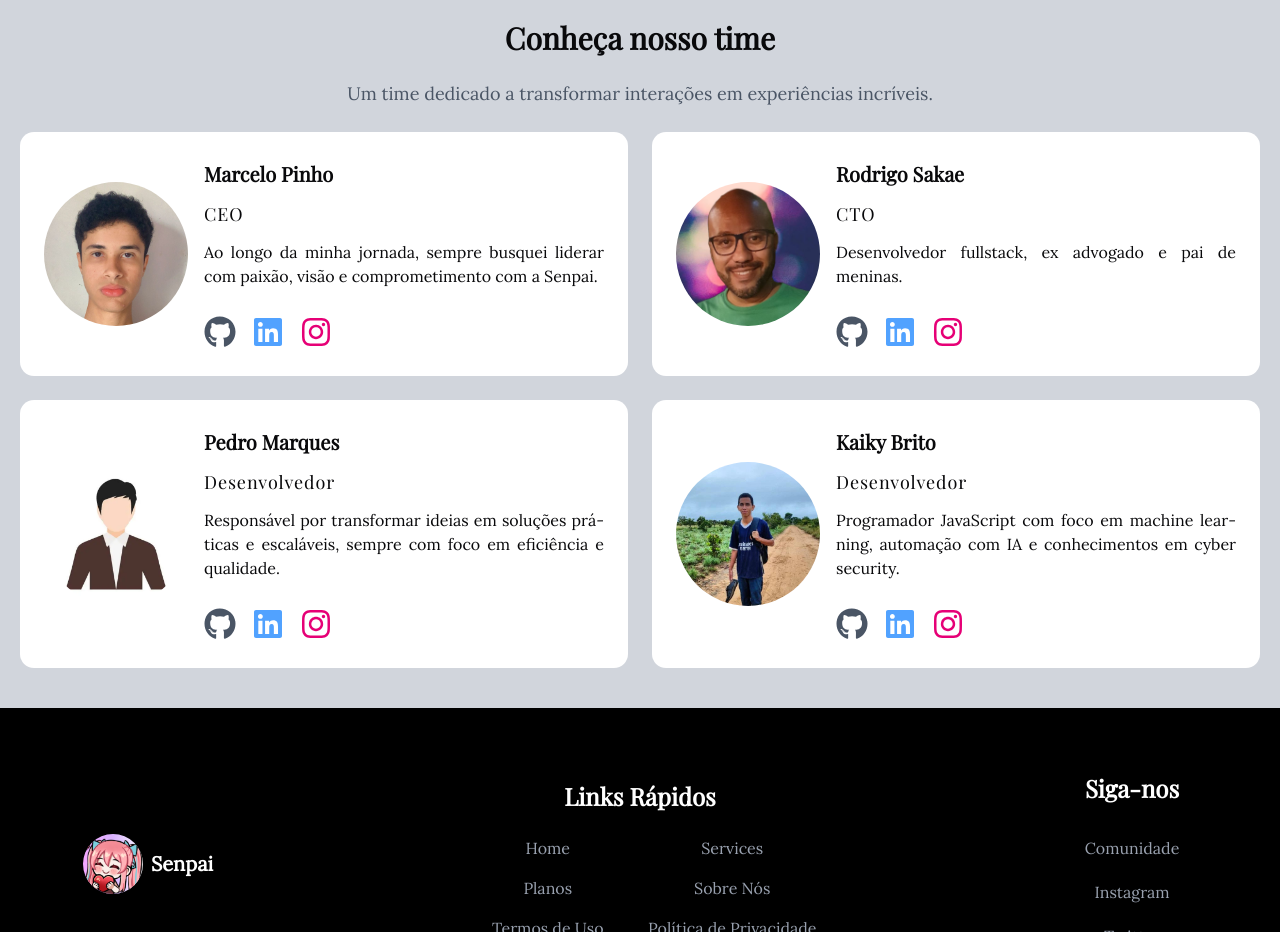
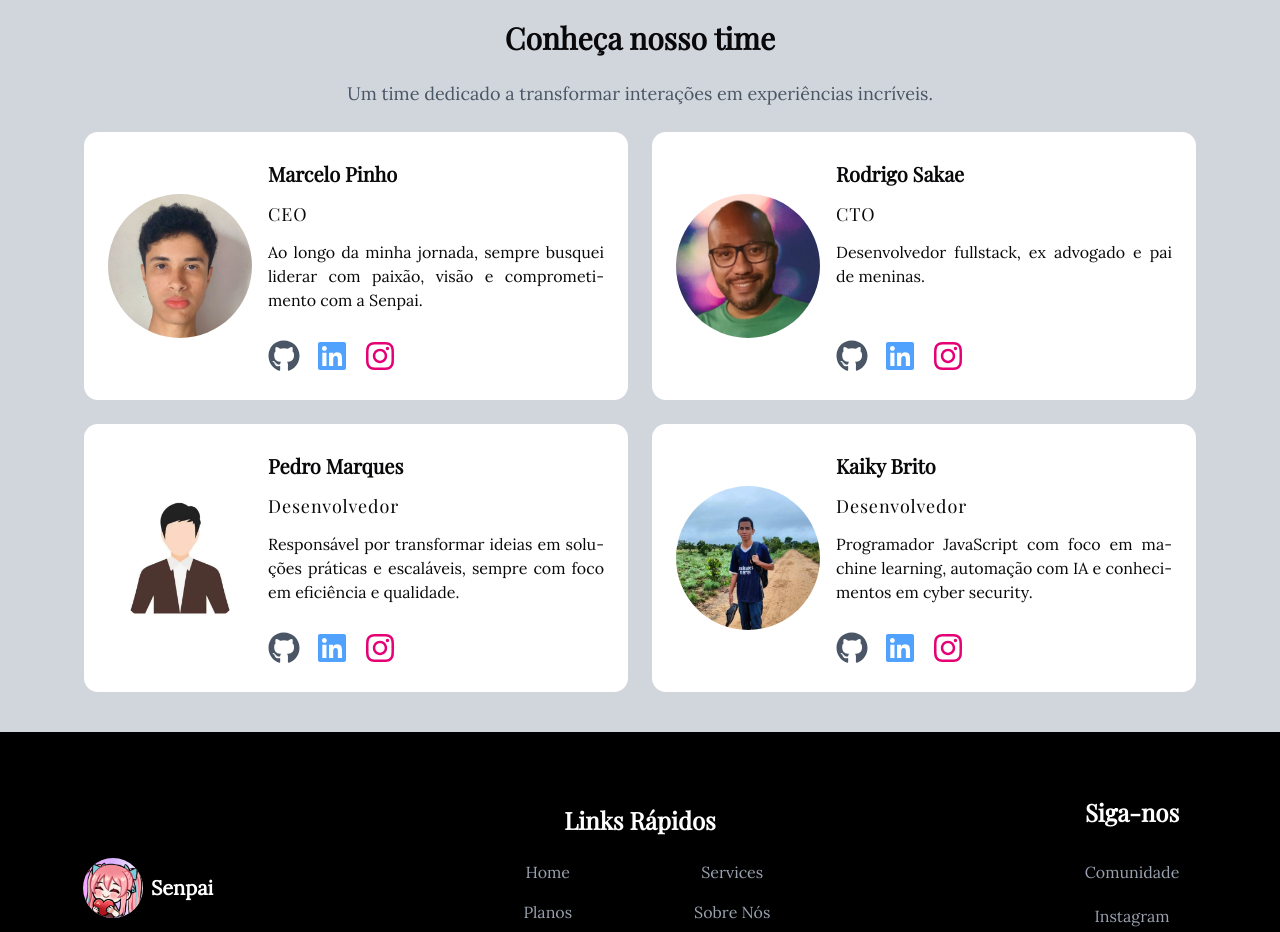
Before and after one commit to PedroMarques391/senpaiLP, a Next.js app: page /about in a window 1280 px wide. Shown: the part 1920-2852 px from the top of the page. Built offline with nearby package versions, Linux system fonts and the light colour scheme.

Commit message:
style: diminuindo o max-width em about-page.

```diff
--- a/src/app/about/page.tsx
+++ b/src/app/about/page.tsx
@@ -73,7 +73,7 @@ const AboutPage = () => {
                         <p className="text-lg text-gray-600 mb-6">
                             Um time dedicado a transformar interações em experiências incríveis.
                         </p>
-                        <div className="grid grid-cols-1 md:grid-cols-2 gap-6 w-full max-w-7xl mx-auto md:px-5 overflow-hidden">
+                        <div className="grid grid-cols-1 md:grid-cols-2 gap-6 w-full max-w-6xl mx-auto md:px-5 overflow-hidden">
                             {teamMembers.map((teamMember, index) => (
                                 <Team
                                     key={index}
```
